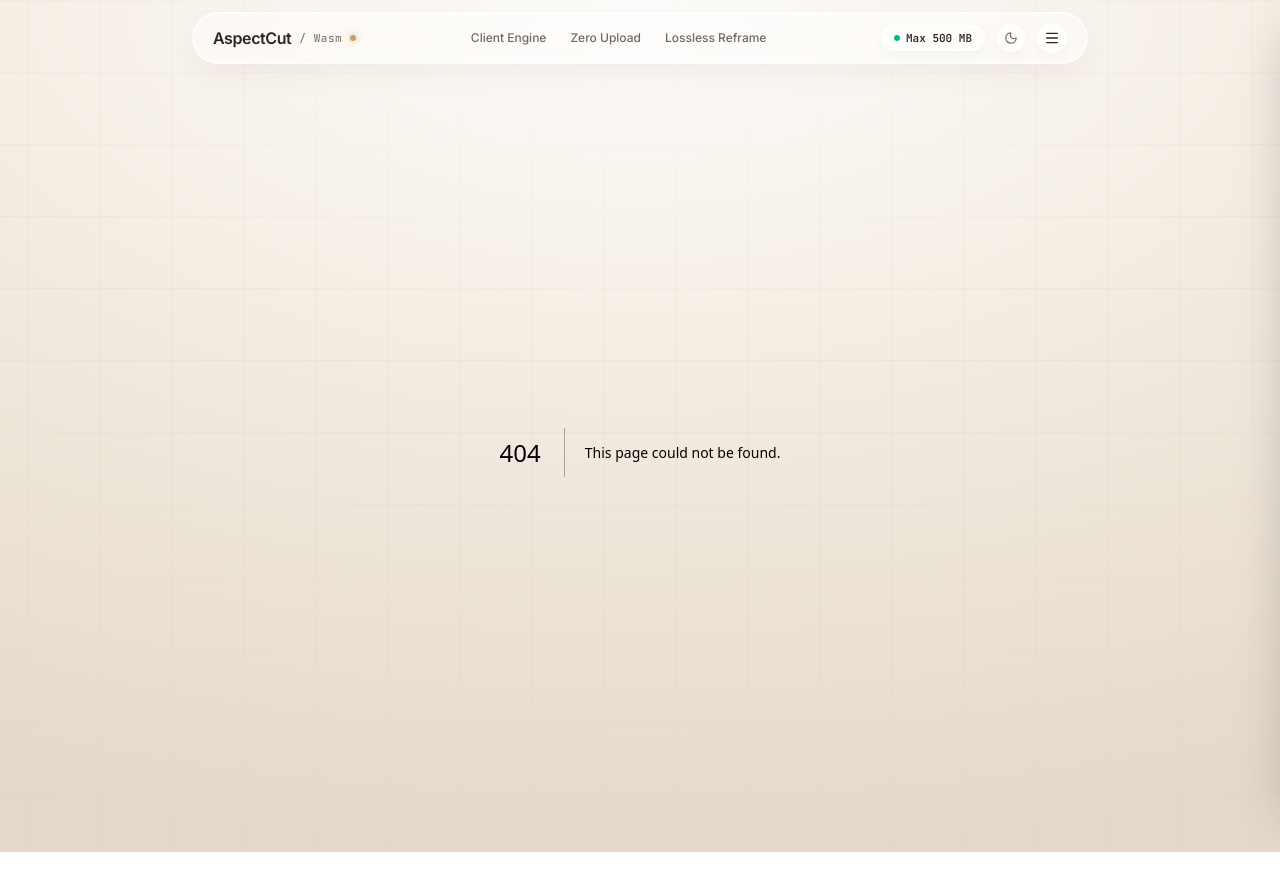
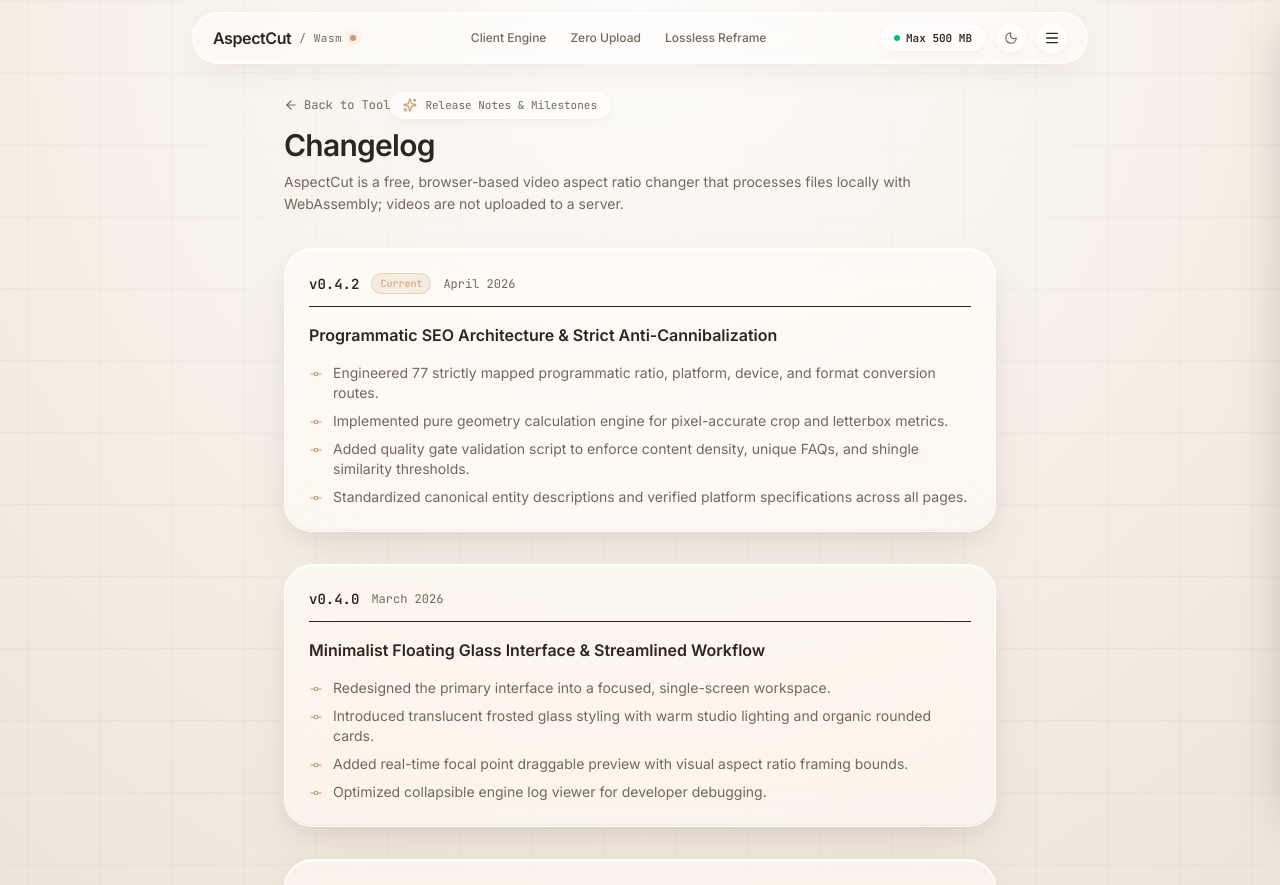
Before and after one commit to ShreyashSrivastavaa/AspectChanger, a Next.js app: page /changelog in a window 1280 px wide. Before the commit this address had no page. Shown: the top 885 px of the page. Before the commit the page ends 852 px from the top, so only its background shows below. Built offline with nearby package versions, Linux system fonts and the light colour scheme.

Commit message:
feat(pages): build public release changelog page

```diff
--- /dev/null
+++ b/src/app/changelog/page.tsx
@@ -0,0 +1,151 @@
+import type { Metadata } from "next";
+import { BRAND } from "@/lib/config";
+import Link from "next/link";
+import { ArrowLeft, GitCommit, Sparkles } from "lucide-react";
+
+export const metadata: Metadata = {
+  title: `Changelog & Release Notes | ${BRAND.name}`,
+  description:
+    "Track all feature updates, performance benchmarks, and engine improvements to AspectCut client-side video processor.",
+  alternates: {
+    canonical: `${BRAND.domain}/changelog`,
+  },
+};
+
+interface Release {
+  version: string;
+  date: string;
+  title: string;
+  badge?: string;
+  highlights: string[];
+}
+
+const RELEASES: Release[] = [
+  {
+    version: "v0.4.2",
+    date: "April 2026",
+    title: "Programmatic SEO Architecture & Strict Anti-Cannibalization",
+    badge: "Current",
+    highlights: [
+      "Engineered 77 strictly mapped programmatic ratio, platform, device, and format conversion routes.",
+      "Implemented pure geometry calculation engine for pixel-accurate crop and letterbox metrics.",
+      "Added quality gate validation script to enforce content density, unique FAQs, and shingle similarity thresholds.",
+      "Standardized canonical entity descriptions and verified platform specifications across all pages.",
+    ],
+  },
+  {
+    version: "v0.4.0",
+    date: "March 2026",
+    title: "Minimalist Floating Glass Interface & Streamlined Workflow",
+    highlights: [
+      "Redesigned the primary interface into a focused, single-screen workspace.",
+      "Introduced translucent frosted glass styling with warm studio lighting and organic rounded cards.",
+      "Added real-time focal point draggable preview with visual aspect ratio framing bounds.",
+      "Optimized collapsible engine log viewer for developer debugging.",
+    ],
+  },
+  {
+    version: "v0.3.0",
+    date: "February 2026",
+    title: "Audio Copy Passthrough & Multi-Format Remuxing",
+    highlights: [
+      "Implemented intelligent audio stream decision tree: stream-copies compatible AAC audio without re-encoding.",
+      "Added automatic AAC transcoding fallback for incompatible source formats (PCM, Vorbis, AC3).",
+      "Resolved multi-threading synchronization edge cases in Firefox and Chromium browsers.",
+      "Reduced CPU overhead by 35% on video transcode operations with pass-through audio.",
+    ],
+  },
+  {
+    version: "v0.2.0",
+    date: "January 2026",
+    title: "Multi-Threaded WebAssembly & COOP/COEP Isolation",
+    highlights: [
+      "Compiled FFmpeg core 0.12 with pthreads and Emscripten multi-threading support.",
+      "Configured Cross-Origin-Opener-Policy (COOP) and Cross-Origin-Embedder-Policy (COEP) headers to unlock SharedArrayBuffer.",
+      "Achieved up to 4x faster export rendering speeds on multi-core desktop processors.",
+      "Added robust single-thread fallback detection for environments lacking SharedArrayBuffer support.",
+    ],
+  },
+  {
+    version: "v0.1.0",
+    date: "December 2025",
+    title: "Initial Launch of In-Browser Video Aspect Changer",
+    highlights: [
+      "Released core client-side video reframing engine with 16:9, 9:16, 1:1, 4:5, 4:3, and 21:9 support.",
+      "Built interactive Crop, Fit (Letterbox/Pillarbox), and Blurred Background canvas preview modes.",
+      "100% private architecture with zero file uploads and zero cloud queues.",
+    ],
+  },
+];
+
+export default function ChangelogPage() {
+  const jsonLdBreadcrumb = {
+    "@context": "https://schema.org",
+    "@type": "BreadcrumbList",
+    itemListElement: [
+      { "@type": "ListItem", position: 1, name: "Home", item: BRAND.domain },
+      { "@type": "ListItem", position: 2, name: "Changelog", item: `${BRAND.domain}/changelog` },
+    ],
+  };
+
+  return (
+    <div className="max-w-[760px] mx-auto px-4 sm:px-6 py-10 space-y-8 text-[var(--text-main)]" suppressHydrationWarning>
+      <script
+        type="application/ld+json"
+        dangerouslySetInnerHTML={{ __html: JSON.stringify(jsonLdBreadcrumb) }}
+      />
+      <div className="space-y-2">
+        <Link
+          href="/"
+          className="inline-flex items-center gap-1.5 font-mono text-xs text-[var(--text-muted)] hover:text-[#c89c6e] transition-colors mb-2"
+        >
+          <ArrowLeft className="w-3.5 h-3.5" /> Back to Tool
+        </Link>
+        <div className="inline-flex items-center gap-2 px-3 py-1 rounded-full glass-pill text-[11px] font-mono text-[var(--text-muted)]">
+          <Sparkles className="w-3.5 h-3.5 text-[#c89c6e]" />
+          <span>Release Notes & Milestones</span>
+        </div>
+        <h1 className="text-3xl font-semibold tracking-tight text-[var(--text-main)]">
+          Changelog
+        </h1>
+        <p className="text-sm text-[var(--text-muted)] leading-relaxed">
+          {BRAND.canonicalEntityStatement}
+        </p>
+      </div>
+
+      <div className="space-y-8">
+        {RELEASES.map((rel) => (
+          <div
+            key={rel.version}
+            className="p-6 rounded-2xl glass-panel border border-[var(--border-subtle)] space-y-4"
+          >
+            <div className="flex flex-wrap items-center justify-between gap-2 border-b border-[var(--border-subtle)] pb-3">
+              <div className="flex items-center gap-3">
+                <span className="font-mono text-sm font-semibold text-[var(--text-main)]">
+                  {rel.version}
+                </span>
+                {rel.badge && (
+                  <span className="px-2 py-0.5 rounded-full text-[10px] font-mono bg-[#c89c6e]/15 text-[#c89c6e] border border-[#c89c6e]/30">
+                    {rel.badge}
+                  </span>
+                )}
+                <span className="text-xs text-[var(--text-muted)] font-mono">{rel.date}</span>
+              </div>
+            </div>
+
+            <h2 className="text-base font-semibold text-[var(--text-main)]">{rel.title}</h2>
+
+            <ul className="space-y-2 text-xs sm:text-sm text-[var(--text-muted)]">
+              {rel.highlights.map((item, idx) => (
+                <li key={idx} className="flex items-start gap-2.5">
+                  <GitCommit className="w-3.5 h-3.5 text-[#c89c6e] mt-1 shrink-0" />
+                  <span>{item}</span>
+                </li>
+              ))}
+            </ul>
+          </div>
+        ))}
+      </div>
+    </div>
+  );
+}
```
